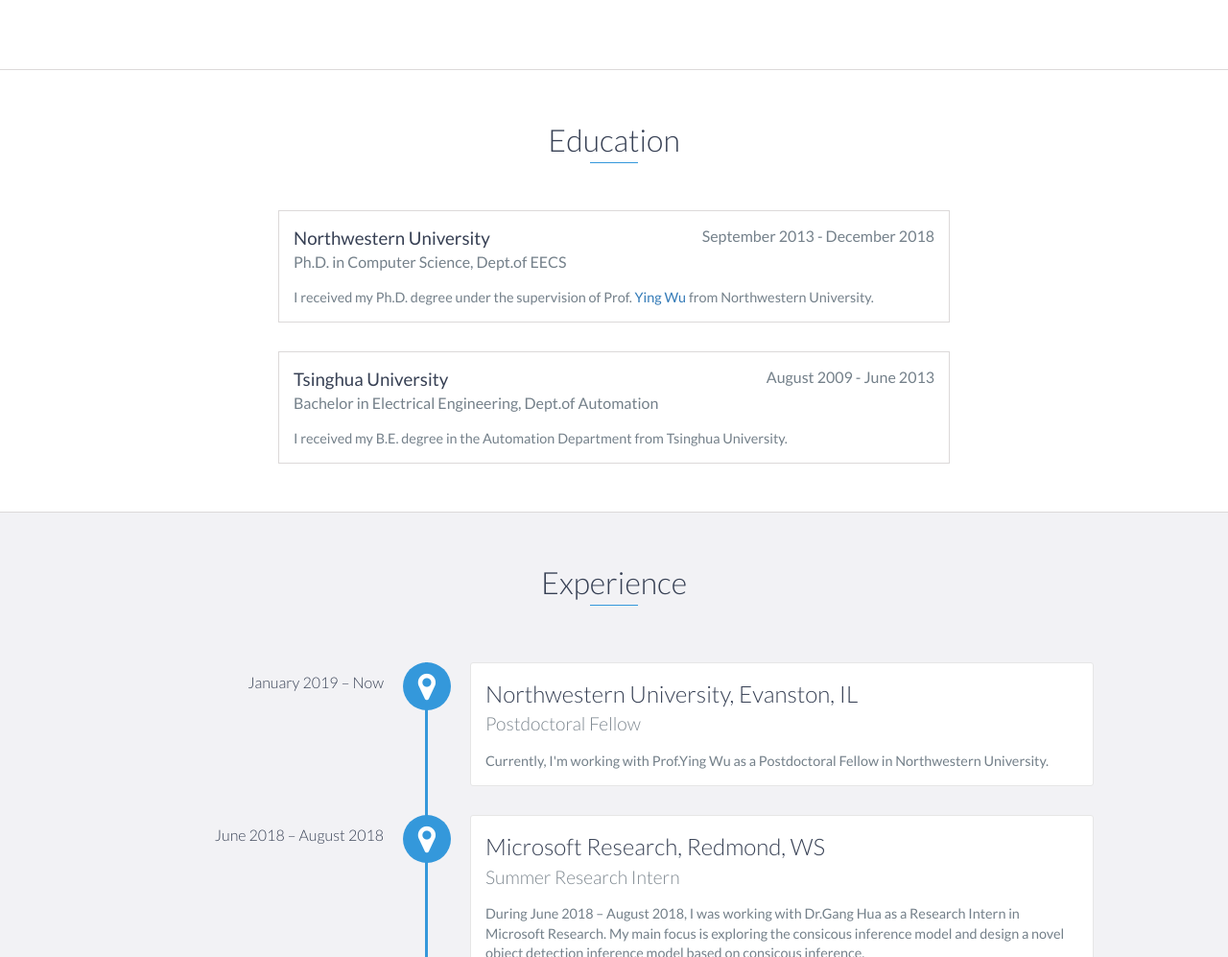
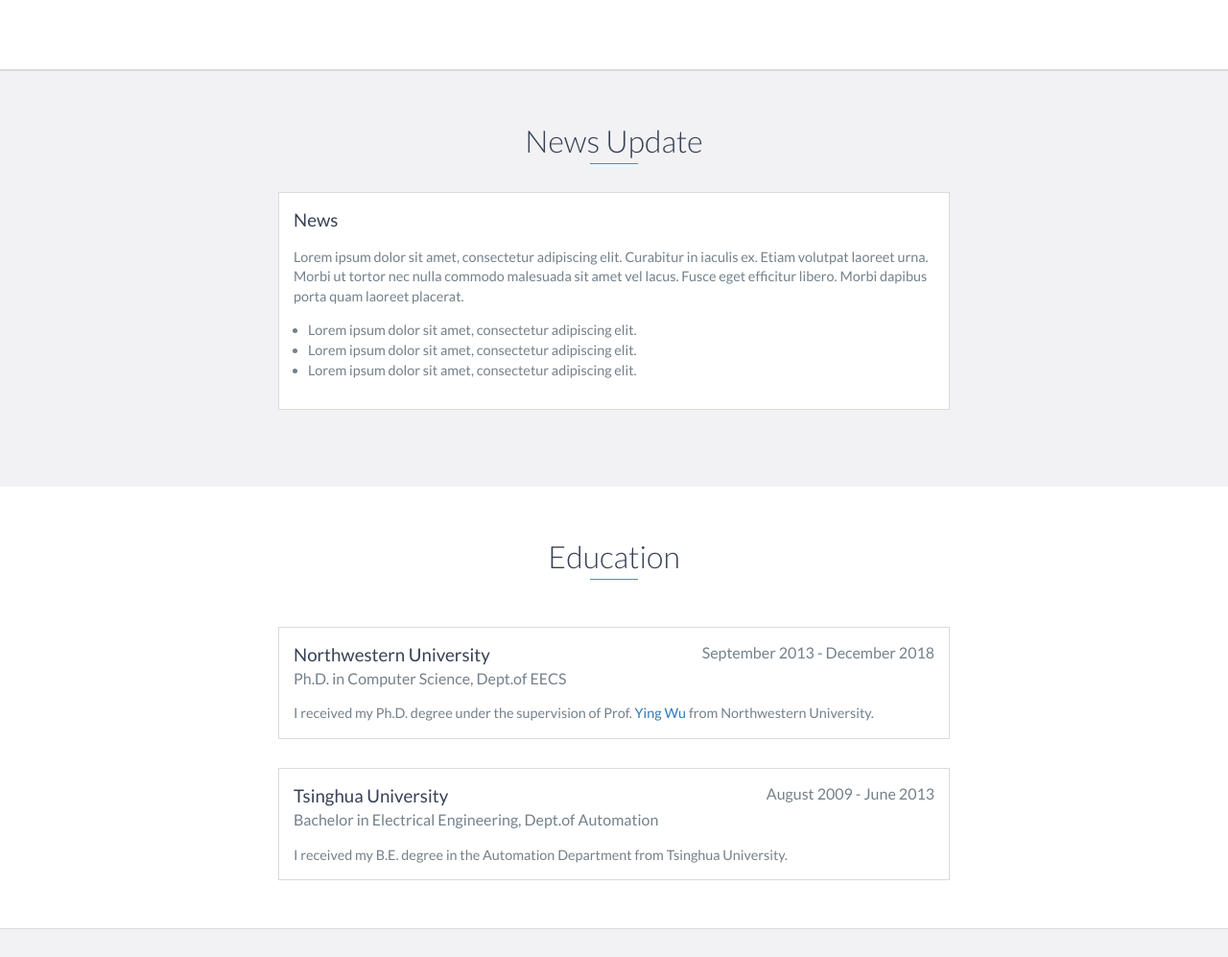
Before and after one commit to zhousea/jiahuanzhou.github.io, a website: page index.html in a window 1280 px wide. Shown: the part 992-1989 px from the top of the page at 96% size. Drawn offline with nearby package versions, Linux system fonts and the light colour scheme.

Commit message:
add news sextion

```diff
--- a/index.html
+++ b/index.html
@@ -39,9 +39,6 @@
             <li>
                 <a href="#research">Research Interests</a>
             </li>
-            <li>
-                <a href="#contact">Contact</a>
-            </li>
         </ul>
     </header>
     <!-- End header -->
@@ -80,6 +77,33 @@
         </div>
     </div>
     <!-- End #about -->
+
+
+    <div class="optional-section background-alt">
+        <h2 class="heading">News Update</h2>
+
+        <div class="optional-section-block">
+            <h3>News</h3>
+            <p>
+                Lorem ipsum dolor sit amet, consectetur adipiscing elit. Curabitur in iaculis ex. Etiam volutpat laoreet urna. Morbi ut tortor nec nulla commodo malesuada sit amet vel lacus. Fusce eget efficitur libero. Morbi dapibus porta quam laoreet placerat.
+            </p>
+            <ul>
+                <li>
+                    Lorem ipsum dolor sit amet, consectetur adipiscing elit.
+                </li>
+                <li>
+                    Lorem ipsum dolor sit amet, consectetur adipiscing elit.
+                </li>
+                <li>
+                    Lorem ipsum dolor sit amet, consectetur adipiscing elit.
+                </li>
+            </ul>
+        </div>
+        <!-- End .optional-section-block -->
+
+    </div>
+    <!-- End .optional-section -->
+
 
     <div id="education">
         <h2 class="heading">Education</h2>
@@ -293,11 +317,11 @@
         <h2 class="heading">Research Interests</h2>
         <ul>
             <li>Computer Vision</li>
-			<li>Super-Resolution</li>
-			<li>Person Re-Identification</li>
-			<li>Visual Retrieval</li>
+            <li>Super-Resolution</li>
+            <li>Person Re-Identification</li>
+            <li>Visual Retrieval</li>
             <li>Machine Learning</li>
-			<li>Metric Learning</li>
+            <li>Metric Learning</li>
             <li>Computational Learning Theory</li>
             <li>Human-Machine Interaction</li>
 
```
